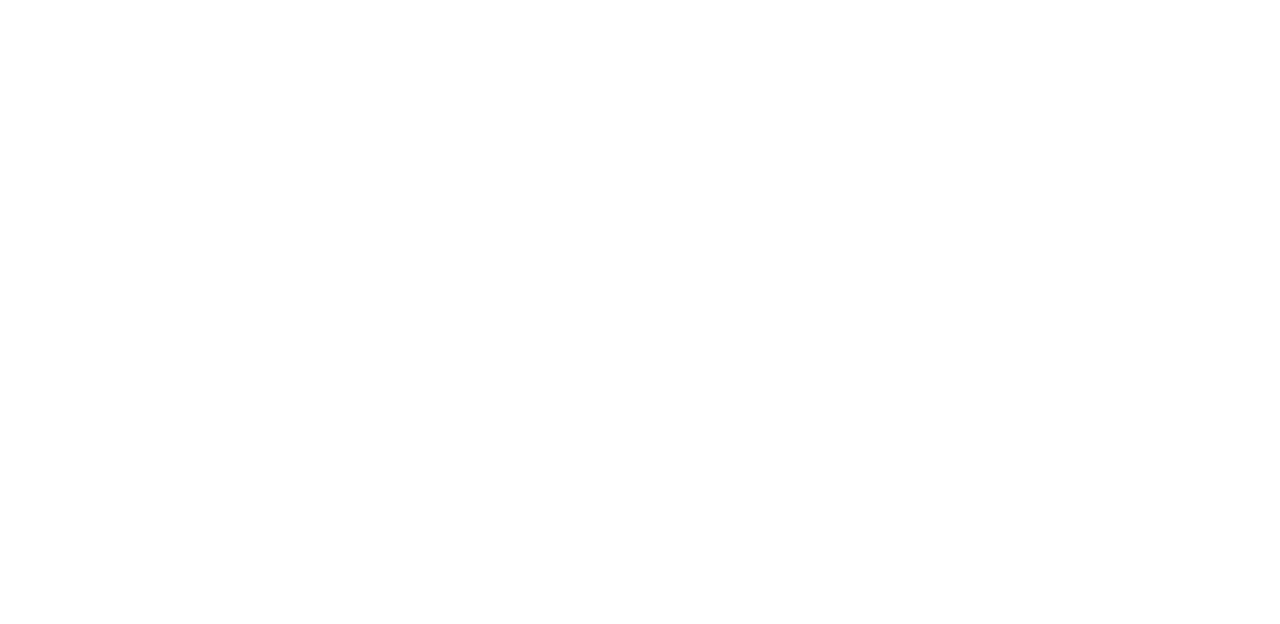
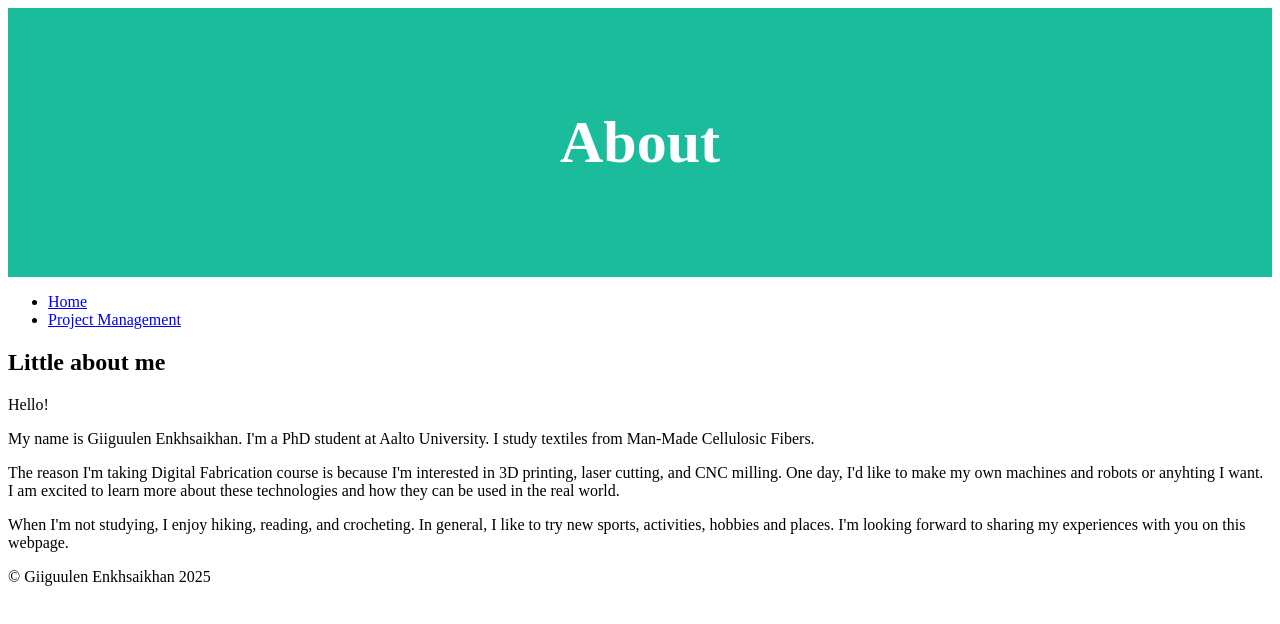
Before and after one commit to Giigee/DF, a plain HTML site: page Website/about.html in a window 1280 px wide. Drawn offline with Linux system fonts and the light colour scheme.

Commit message:
upadted everythiong

```diff
--- a/Website/about.html
+++ b/Website/about.html
@@ -3,9 +3,31 @@
 <head>
     <meta charset="UTF-8">
     <meta name="viewport" content="width=device-width, initial-scale=1.0">
-    <title>Document</title>
+    <title>Digital Fabrication</title>
+    <link rel="stylesheet" href="design.css">
 </head>
 <body>
+    <header class="header">
+        <h1>About</h1>
+    </header>
+    <nav>
+        <ul>
+            <li><a href="main.html">Home</a></li>
+            <li><a href="project_management.html">Project Management</a></li>
+        </ul>
+    </nav>
+    <main>
+        <h2>Little about me</h2>
+        <p>Hello!</p>
+        <p>My name is Giiguulen Enkhsaikhan. I'm a PhD student at Aalto University. I study textiles from Man-Made Cellulosic Fibers.</p>
+        <p>The reason I'm taking Digital Fabrication course is because I'm interested in 3D printing, laser cutting, and CNC milling. One day, I'd like to make my own machines and robots or anyhting I want. I am excited to learn more about these technologies and how they can be used in the real world.</p>
+        <p>When I'm not studying, I enjoy hiking, reading, and crocheting. In general, I like to try new sports, activities, hobbies and places. I'm looking forward to sharing my experiences with you on this webpage.</p>
 
+
+
+        <footer>
+        <p>&copy; Giiguulen Enkhsaikhan 2025</p>
+        </footer>
+    </main>
 </body>
 </html>
--- /dev/null
+++ b/Website/design.css
@@ -0,0 +1,7 @@
+.header {
+    padding: 60px;
+    text-align: center;
+    background: #1abc9c;
+    color: white;
+    font-size: 30px;
+  }
```
Also changed, not shown: Website/main.html (+16 -0 lines), Website/project_management.html (+26 -1 lines), Website/dog.webp (added), Website/pro_man.webp (added), 1 other file.
